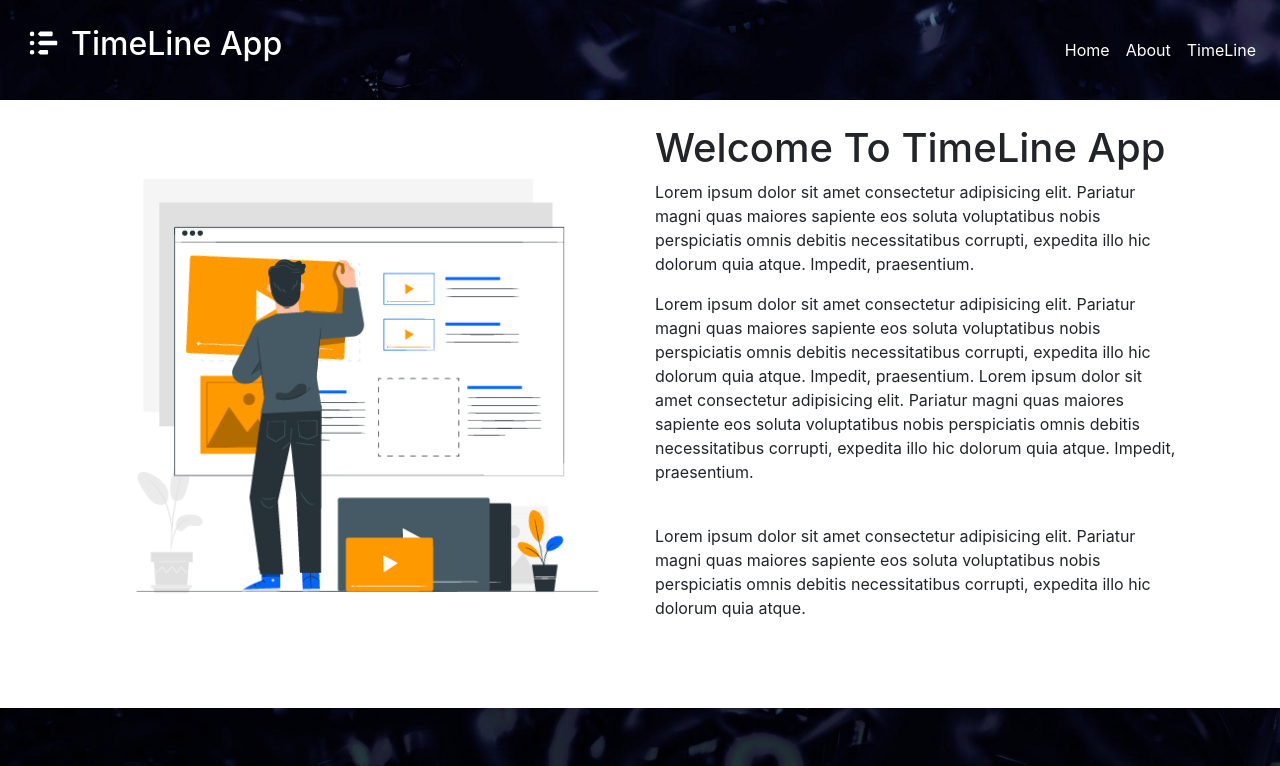
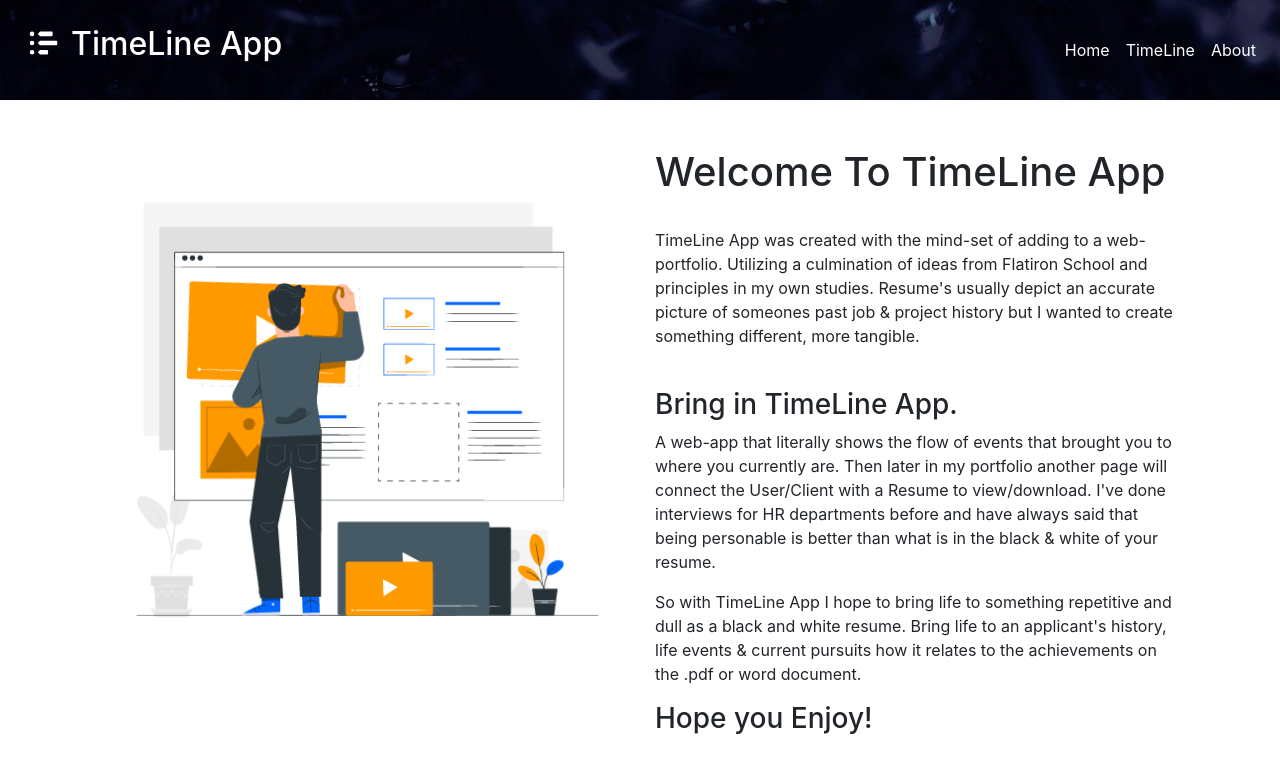
Before and after one commit to Rx8boi/TimeLine, a React (Create React App) app: page /Intro in a window 1280 px wide. Shown: the top 766 px of the page. Built offline with nearby package versions, Linux system fonts and the light colour scheme.

Commit message:
styling changes

```diff
--- a/src/components/About.js
+++ b/src/components/About.js
@@ -11,25 +11,38 @@
       <Container>
         <Row>
           <Col>
-            <h1>About Page</h1>
+            <h1>About the Creater</h1>
+
+            <h3>Meet Charles</h3>
             <p>
-              Lorem ipsum dolor sit amet consectetur adipisicing elit. Pariatur
-              magni quas maiores sapiente eos soluta voluptatibus nobis
-              perspiciatis omnis debitis necessitatibus corrupti, expedita illo
-              hic dolorum quia atque. Impedit, praesentium.
+              Charles is a Junior Software Engineer graduating from Flatiron
+              School. He has a background in STEM with a BS in Microbiology &
+              Chemistry. A military brat, college grad & travel fanatic Charles
+              moved to Austin from El Paso, Tx. Wanting city life with a splash
+              of weird. Luckily Austin was able to provide all that and more.
+              When not stuck behind a desk & writing lines of code, you can
+              usually find Charles in the gym getting a workout in, or building
+              something at home that upgrades his home theater set-up. With 2020
+              in the books and most of his Internet data used up on Netflix &
+              Disney Plus, now Charles spends most of his free time taking his
+              dog out into the wild for weekend camping escapades & long morning
+              hikes.
             </p>
+
+            <h3>How would you describe him?</h3>
             <p>
-              Lorem ipsum dolor sit amet consectetur adipisicing elit. Pariatur
-              magni quas maiores sapiente eos soluta voluptatibus nobis
-              perspiciatis omnis debitis necessitatibus corrupti, expedita illo
-              hic dolorum quia atque. Impedit, praesentium. Lorem ipsum dolor
-              sit amet consectetur adipisicing elit. Pariatur magni quas maiores
-              sapiente eos soluta voluptatibus nobis perspiciatis omnis debitis
-              necessitatibus corrupti, expedita illo hic dolorum quia atque.
-              Impedit, praesentium.
+              He is an energetic, highly motivated and dynamic individual with a
+              broad range of hands-on and theoretical experience. Adept at
+              providing support and developing new processes through ongoing
+              work, defect resolution and enhancement solutions. Expert in
+              completing demanding assignments within crucial timelines. Employs
+              strong management skills and methodical aptitude while
+              demonstrating excellent interpersonal skills.
             </p>
           </Col>
           <Col>
+            <br></br>
+            <br></br>
             <Developer />
           </Col>
         </Row>
--- a/src/components/EventsList.js
+++ b/src/components/EventsList.js
@@ -19,13 +19,13 @@
   }
 
   .vertical-timeline-element-content {
-    box-shadow: 0 0.25em 0.5em 0 rgba(0, 0, 0, 0.25),
-      0 0.4em 1.25em 0 rgba(0, 0, 0, 0.15) !important;
-    padding: 2em 3em !important;
+    box-shadow: 0 0.34em 0.5em 0 rgba(16, 24, 60, 0.25),
+      0 0.5em 1.25em 0 rgba(61, 23, 79, 0.15) !important;
+    padding: 1em 3em !important;
   }
 
   #description {
-    margin: 1.5em 0 2em 0;
+    margin: 1.2em 0 2em 0;
   }
 `;
 
--- a/src/components/Intro.js
+++ b/src/components/Intro.js
@@ -11,33 +11,38 @@
       <Container>
         <Row>
           <Col>
+            <br></br>
             <Thinker />
           </Col>
           <Col>
+            <br></br>
             <h1>Welcome To TimeLine App</h1>
+            <br></br>
             <p>
-              Lorem ipsum dolor sit amet consectetur adipisicing elit. Pariatur
-              magni quas maiores sapiente eos soluta voluptatibus nobis
-              perspiciatis omnis debitis necessitatibus corrupti, expedita illo
-              hic dolorum quia atque. Impedit, praesentium.
+              TimeLine App was created with the mind-set of adding to a
+              web-portfolio. Utilizing a culmination of ideas from Flatiron
+              School and principles in my own studies. Resume's usually depict
+              an accurate picture of someones past job & project history but I
+              wanted to create something different, more tangible.
+            </p>
+            <br></br>
+            <h3>Bring in TimeLine App.</h3>
+            <p>
+              A web-app that literally shows the flow of events that brought you
+              to where you currently are. Then later in my portfolio another
+              page will connect the User/Client with a Resume to view/download.
+              I've done interviews for HR departments before and have always
+              said that being personable is better than what is in the black &
+              white of your resume.
             </p>
             <p>
-              Lorem ipsum dolor sit amet consectetur adipisicing elit. Pariatur
-              magni quas maiores sapiente eos soluta voluptatibus nobis
-              perspiciatis omnis debitis necessitatibus corrupti, expedita illo
-              hic dolorum quia atque. Impedit, praesentium. Lorem ipsum dolor
-              sit amet consectetur adipisicing elit. Pariatur magni quas maiores
-              sapiente eos soluta voluptatibus nobis perspiciatis omnis debitis
-              necessitatibus corrupti, expedita illo hic dolorum quia atque.
-              Impedit, praesentium.
+              So with TimeLine App I hope to bring life to something repetitive
+              and dull as a black and white resume. Bring life to an applicant's
+              history, life events & current pursuits how it relates to the
+              achievements on the .pdf or word document.
             </p>
-            <br></br>
-            <p>
-              Lorem ipsum dolor sit amet consectetur adipisicing elit. Pariatur
-              magni quas maiores sapiente eos soluta voluptatibus nobis
-              perspiciatis omnis debitis necessitatibus corrupti, expedita illo
-              hic dolorum quia atque.
-            </p>
+
+            <h3>Hope you Enjoy!</h3>
           </Col>
         </Row>
         <Row></Row>
--- a/src/components/NavBar.js
+++ b/src/components/NavBar.js
@@ -45,10 +45,10 @@
             <Nav.Link href="/intro">Home</Nav.Link>
           </Nav.Item>
           <Nav.Item>
-            <Nav.Link href="/about">About</Nav.Link>
+            <Nav.Link href="/events">TimeLine</Nav.Link>
           </Nav.Item>
           <Nav.Item>
-            <Nav.Link href="/events">TimeLine</Nav.Link>
+            <Nav.Link href="/about">About</Nav.Link>
           </Nav.Item>
         </Nav>
       </Navbar.Collapse>
--- a/src/components/lottie/Splash.js
+++ b/src/components/lottie/Splash.js
@@ -11,6 +11,9 @@
       loop: true,
       autoplay: true,
       animationData: require("../../assets/4690-timeline.json"),
+      rendererSettings: {
+        scaleMode: ".5",
+      },
     });
   }, []);
 
```
